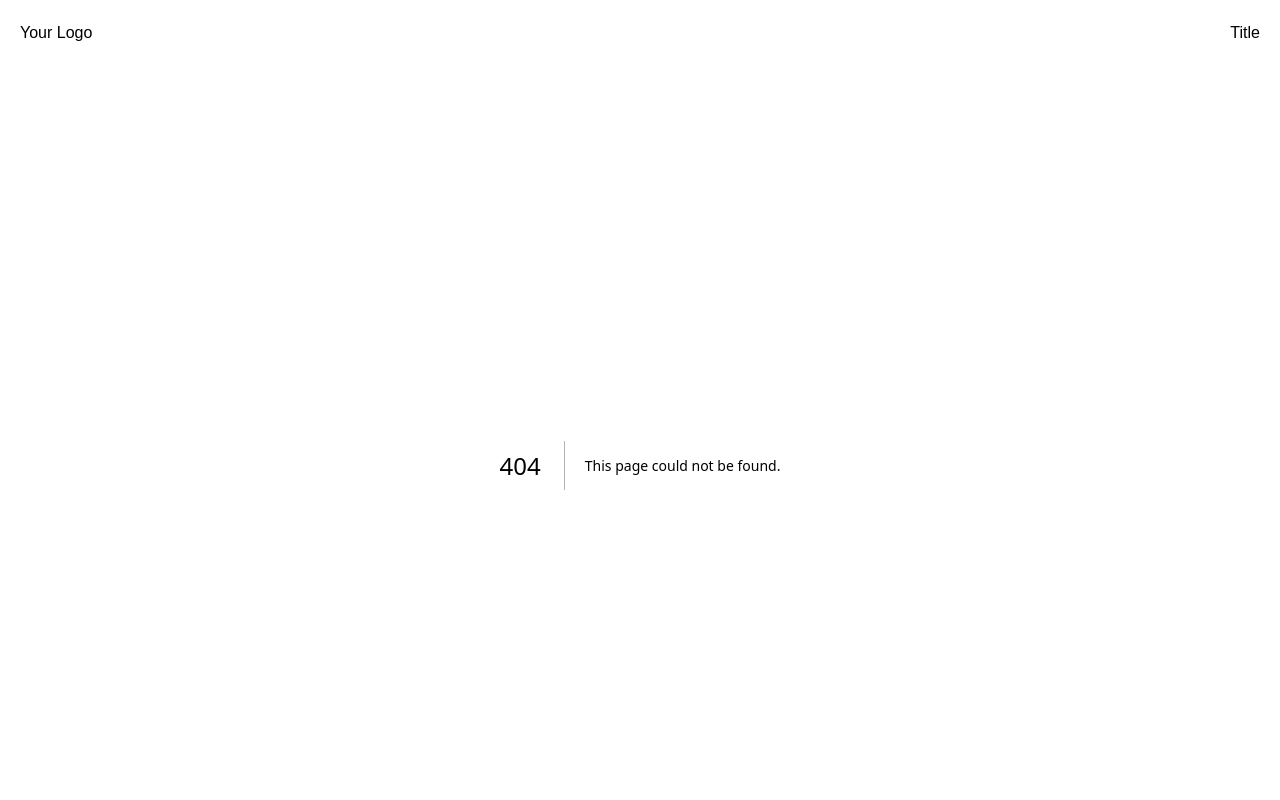
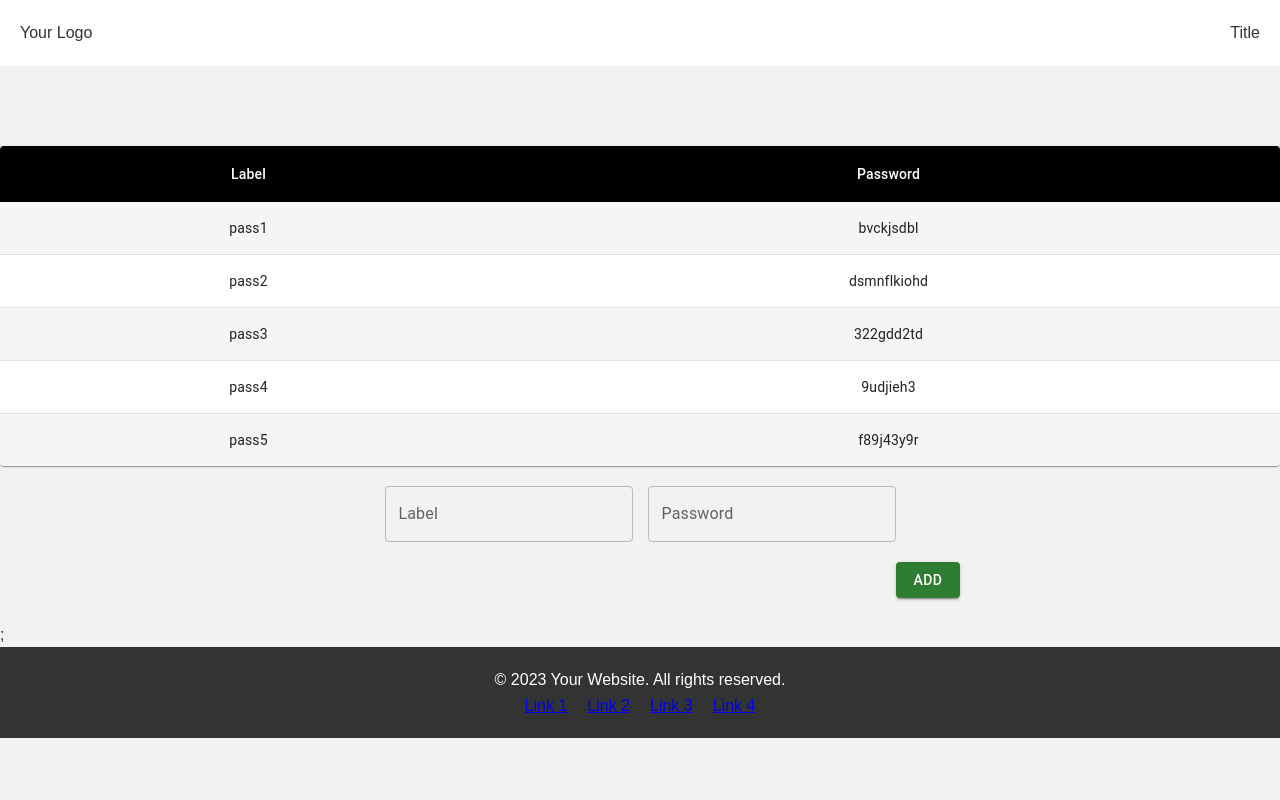
Before and after one commit to 4bridges/Password-Keeper, a Next.js app: page /passwordKeeper in a window 1280 px wide. Before the commit this address had no page. Shown: the top 800 px of the page. Built offline with nearby package versions, Linux system fonts and the light colour scheme.

Commit message:
add passwords page

```diff
--- /dev/null
+++ b/pages/passwordKeeper.js
@@ -0,0 +1,88 @@
+import Box from '@mui/system/Box';
+import * as React from 'react';
+import { styled } from '@mui/material/styles';
+import Table from '@mui/material/Table';
+import TableBody from '@mui/material/TableBody';
+import TableCell, { tableCellClasses } from '@mui/material/TableCell';
+import TableContainer from '@mui/material/TableContainer';
+import TableHead from '@mui/material/TableHead';
+import TableRow from '@mui/material/TableRow';
+import Paper from '@mui/material/Paper';
+import { Button, TextField } from '@mui/material';
+
+function createData(label, password) {
+  return { label, password};
+}
+
+const rows = [
+  createData('pass1', 'bvckjsdbl'),
+  createData('pass2', 'dsmnflkiohd'),
+  createData('pass3', '322gdd2td'),
+  createData('pass4', '9udjieh3'),
+  createData('pass5', 'f89j43y9r'),
+];
+const StyledTableCell = styled(TableCell)(({ theme }) => ({
+    [`&.${tableCellClasses.head}`]: {
+      backgroundColor: theme.palette.common.black,
+      color: theme.palette.common.white,
+    },
+    [`&.${tableCellClasses.body}`]: {
+      fontSize: 14,
+    },
+  }));
+
+  const StyledTableRow = styled(TableRow)(({ theme }) => ({
+    '&:nth-of-type(odd)': {
+      backgroundColor: theme.palette.action.hover,
+    },
+    // hide last border
+    '&:last-child td, &:last-child th': {
+      border: 0,
+    },
+  }));
+export default function BasicTable() {
+  return (
+    <>
+      <Box my={10}>
+      <Box>
+    <TableContainer component={Paper}>
+      <Table sx={{ minWidth: 400 }} aria-label="customized table">
+        <TableHead>
+              <StyledTableRow>
+                <StyledTableCell align="center">Label</StyledTableCell>
+                <StyledTableCell align="center">Password</StyledTableCell>
+              </StyledTableRow>
+            </TableHead>
+            <TableBody>
+              {rows.map((row) => (
+                <StyledTableRow
+                  key={row.label}
+                  sx={{ '&:last-child td, &:last-child th': { border: 0 } }}
+                >
+                  <StyledTableCell align="center" component="th" scope="row">
+                    {row.label}
+                  </StyledTableCell>
+                  <StyledTableCell align="center">{row.password}</StyledTableCell>
+                </StyledTableRow>
+              ))}
+            </TableBody>
+          </Table>
+        </TableContainer>
+      </Box>
+      <Box display='flex'  justifyContent='center' my='20px'>
+        <TextField
+        sx={{marginRight:'15px'}}
+          align="center"
+          id="outlined-basic"
+          label="Label"
+          variant="outlined"
+        />
+
+        <TextField id="outlined-basic" label="Password" variant="outlined" />
+      </Box>
+
+      <Button sx={{float:'right', marginRight:'25vw'}} variant="contained" color="success">Add</Button>
+      </Box>
+    </>
+  );
+}
```
